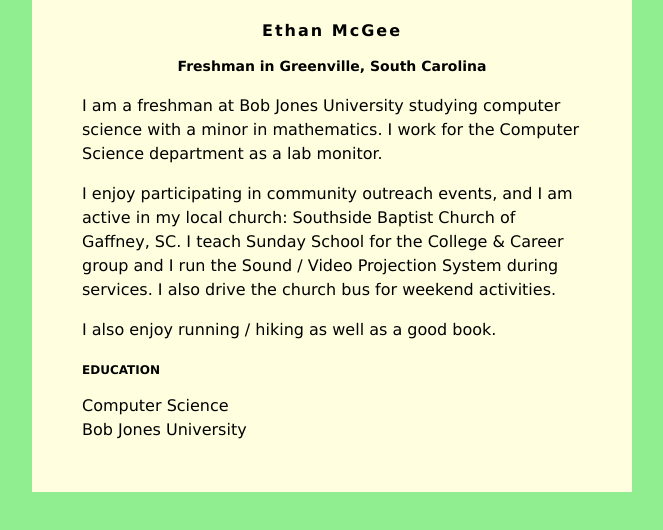
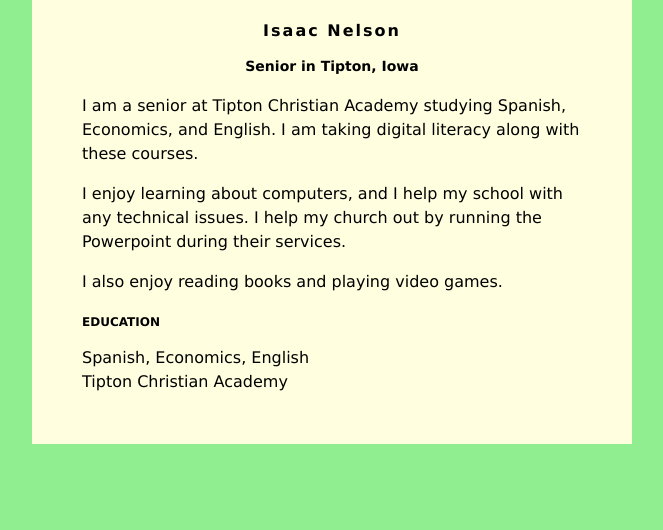
Before and after one commit to TreasureHunter54/TreasureHunter54.GitHub.io, a plain HTML site: page index.html in a window 1280 px wide. Shown: the whole page, without its empty margins (308-971 px from the left). Drawn offline with Linux system fonts and the light colour scheme.

Commit message:
Update index.html

```diff
--- a/index.html
+++ b/index.html
@@ -30,25 +30,20 @@ h3 {
 </head>
 <body>
  <div id="content">
- <h1>Ethan McGee</h1>
- <h2>Freshman in Greenville, South Carolina</h2>
+ <h1>Isaac Nelson</h1>
+ <h2>Senior in Tipton, Iowa</h2>
 
- <p>I am a freshman at Bob Jones University studying computer science with a
-minor in mathematics. I work for the Computer Science department as a lab
-monitor.</p>
+ <p>I am a senior at Tipton Christian Academy studying Spanish, Economics, and English. I am taking digital literacy along with these courses. </p>
  <p>
- I enjoy participating in community outreach events, and I am active in my
-local church: Southside Baptist Church of Gaffney, SC. I teach Sunday School for the
-College &amp; Career group and I run the Sound / Video Projection System during
-services. I also drive the church bus for weekend activities.
+ I enjoy learning about computers, and I help my school with any technical issues. I help my church out by running the Powerpoint during their services.
  </p>
  <p>
- I also enjoy running / hiking as well as a good book.
+ I also enjoy reading books and playing video games.
  </p>
 
  <h3>EDUCATION</h3>
- Computer Science<br />
- Bob Jones University
+ Spanish, Economics, English<br />
+ Tipton Christian Academy
  </div>
 
 </body>
```
